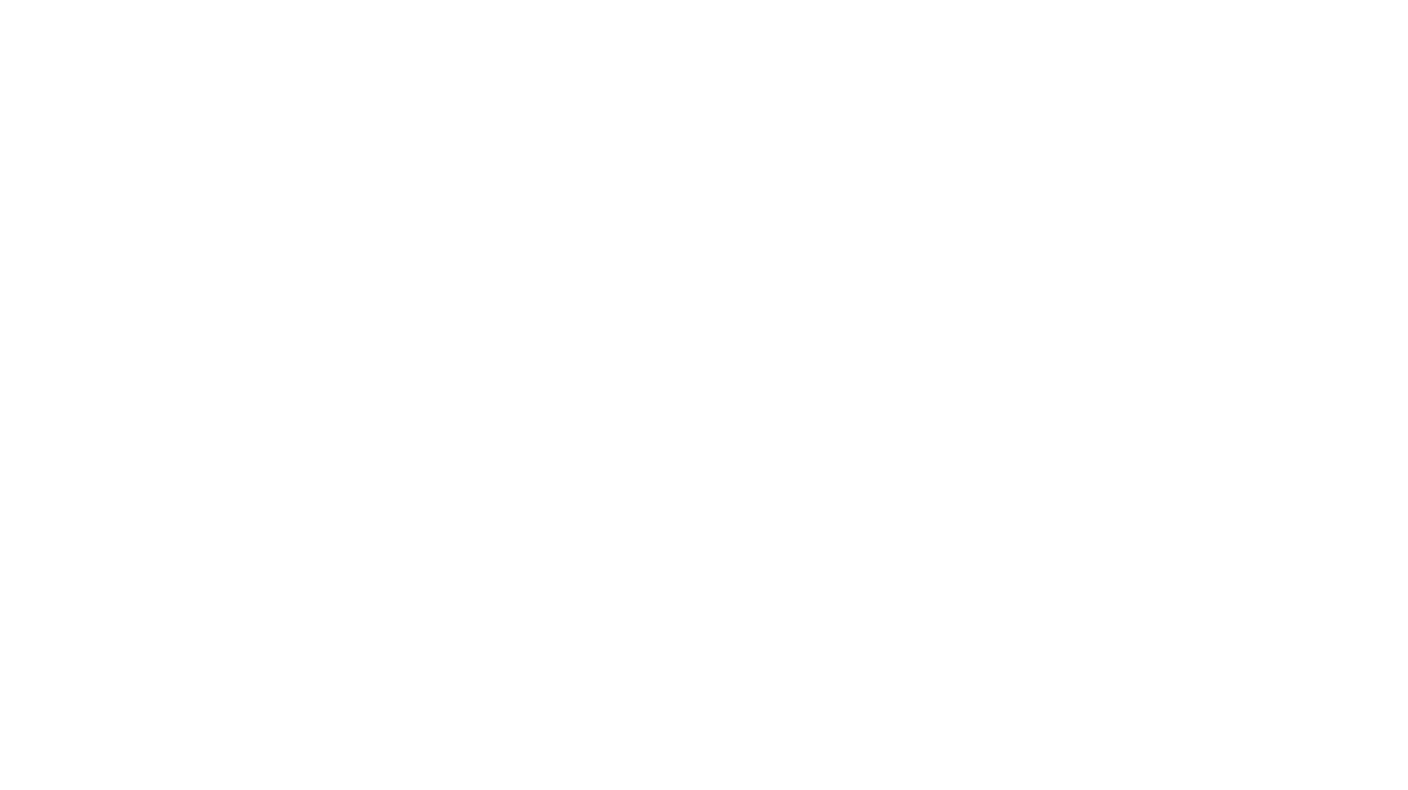
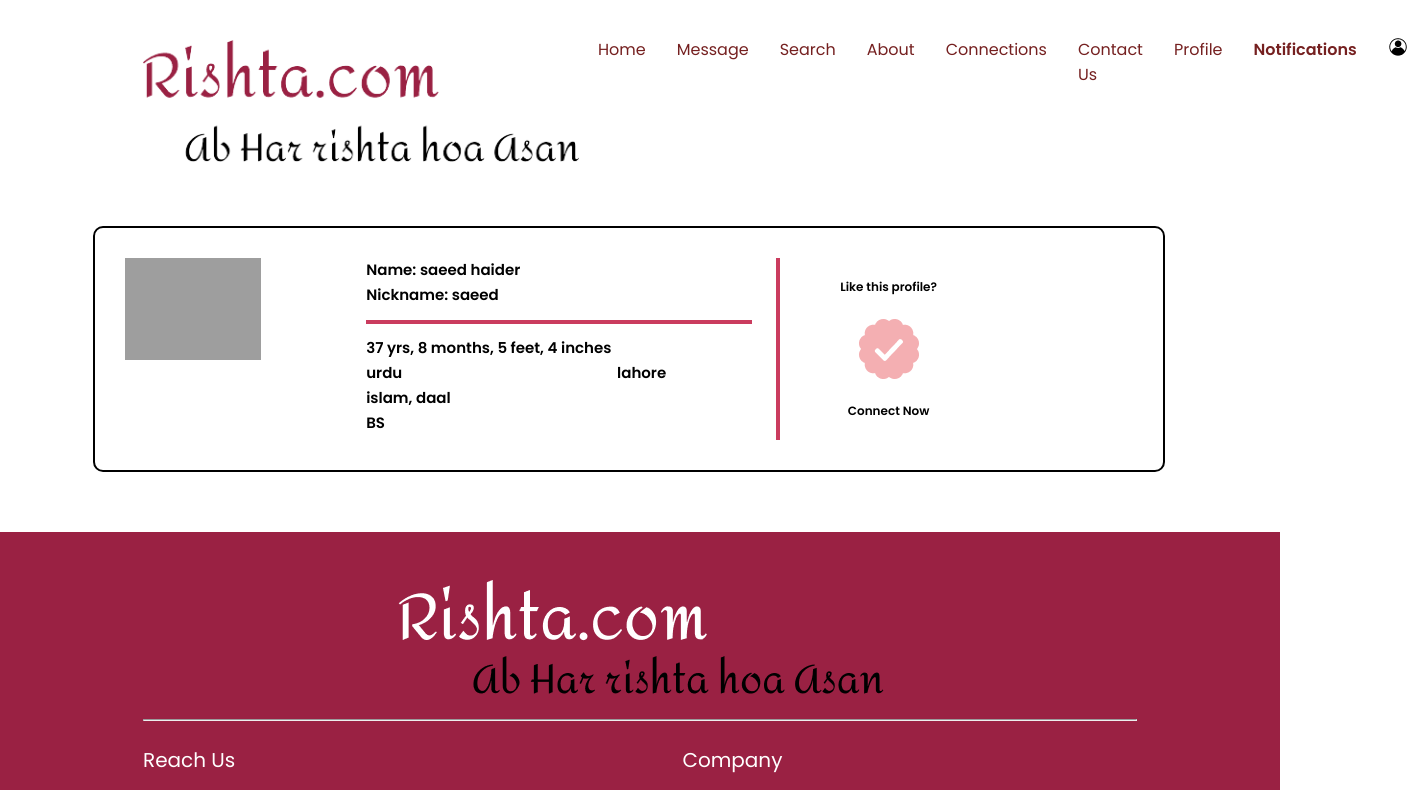
Before and after one commit to AMIRRAZA6606/Rishta-app, a React (Create React App) app: page /friends in a window 1280 px wide. Before the commit this address had no page. Shown: the top 790 px of the page, 1408 px wide, since content can reach past the window. Built offline with nearby package versions, Linux system fonts and the light colour scheme; grey boxes are pictures that could not be loaded; a web font is replaced by a local one.

Commit message:
fix: pagination

```diff
--- a/package.json
+++ b/package.json
@@ -11,6 +11,7 @@
     "react": "^18.3.1",
     "react-dom": "^18.3.1",
     "react-multi-carousel": "^2.8.5",
+    "react-paginate": "^8.2.0",
     "react-router-dom": "^6.23.1",
     "react-scripts": "5.0.1",
     "react-toastify": "^10.0.5",
--- a/public/index.html
+++ b/public/index.html
@@ -24,7 +24,7 @@
       work correctly both with client-side routing and a non-root public URL.
       Learn how to configure a non-root public URL by running `npm run build`.
     -->
-    <title>React App</title>
+    <title>Rishta.com</title>
   </head>
   <body>
     <noscript>You need to enable JavaScript to run this app.</noscript>
--- a/src/App.js
+++ b/src/App.js
@@ -6,6 +6,7 @@
 import Message from "./pages/message-page/Index";
 import About from "./pages/about-page/Index";
 import Profiles from "./pages/profiles-page/Index";
+import Friends from "./pages/friends-page/Index";
 import { AuthProvider } from "./context/AuthContext";
 import PollingComponent from "./context/PollingComponent";
 // import ContactUs from "./pages/contact-us-page/Index"
@@ -24,6 +25,7 @@
           <Route path="/about" element={<About />} />
           <Route path="/profile/:profileId" element={<Profile />} />
           <Route path="/profiles" element={<Profiles />} />
+          <Route path="/friends" element={<Friends />} />
           {/* <Route path="/contact-us" element={<ContactUs />} /> */}
         </Routes>
       </AuthProvider>
--- /dev/null
+++ b/src/pages/friends-page/Friends.jsx
@@ -0,0 +1,102 @@
+import React, { useState, useEffect } from "react";
+import ReactPaginate from "react-paginate";
+import { ToastContainer, toast } from "react-toastify";
+import { useLocation, useNavigate } from "react-router-dom";
+import connectSticker from "../../assets/images/connectSticker.png";
+import "./friends.css";
+import { searchProfiles } from "../../services/profiles";
+
+const FriendsListing = () => {
+  const [friends, setFriends] = useState([
+    {
+      image:
+        "https://encrypted-tbn0.gstatic.com/images?q=tbn:ANd9GcTNt6-6B_ZhqBgGp2OQWeCSzUcq3xyHcvTvwqI6zohzsw&s",
+      firstName: "saeed",
+      lastName: "haider",
+      nickName: "saeed",
+      age: "37.65555",
+      height: {
+        feet: 5,
+        inches: 4,
+      },
+      tongue: "urdu",
+      address: "lahore",
+      religion: "islam",
+      cast: "daal",
+      education: "BS",
+      _id: "123",
+    },
+  ]);
+  const navigate = useNavigate();
+
+  const handleClick = (profileId) => {
+    navigate(`/profile/${profileId}`);
+  };
+
+  const convertAgeToYearsAndMonths = (age) => {
+    const roundedAge = Math.round(age * 100) / 100;
+    const years = Math.floor(roundedAge);
+    const months = Math.round((roundedAge - years) * 12);
+    return `${years} yrs, ${months} months`;
+  };
+
+  return (
+    <>
+      <div className="connection-main-con">
+        <div className="connection-list-con">
+          {friends?.map((friend, index) => {
+            return (
+              <div key={index} className="connection-con">
+                <div className="connection-img">
+                  <img src={friend.image} alt="" />
+                </div>
+                <div className="connection-info">
+                  <p>Name: {`${friend?.firstName} ${friend?.lastName}`}</p>
+                  <p>Nickname: {`${friend?.nickName}`}</p>
+                  <div className="lastseen-con">
+                    {/* <p>Online {connection.lastSeen} ago</p> */}
+                    {/* <p>You & Her</p> */}
+                  </div>
+                  <div className="border-1"></div>
+                  <div className="desc-con-wrapper">
+                    <div className="info-con">
+                      <p>
+                        {convertAgeToYearsAndMonths(friend.age)},{" "}
+                        {`${friend.height.feet} feet, ${friend.height.inches} inches`}
+                      </p>
+                      {/* <p>{connection.marriedStatus}</p> */}
+                    </div>
+                    <div className="info-con">
+                      <p>{friend.tongue}</p>
+                      <p>{friend.address}</p>
+                    </div>
+                    <div className="info-con">
+                      <p>
+                        {friend.religion}, {friend.cast}
+                      </p>
+                      {/* <p>{connection.occupation}</p> */}
+                    </div>
+                    <p>{friend.education ? friend.education : ""}</p>
+                  </div>
+                  <div className="desc-con">
+                    {/* <p>{connection.desc}</p> */}
+                  </div>
+                </div>
+                <div className="connection-status-con">
+                  <p onClick={() => handleClick(friend._id)}>
+                    Like this profile?
+                  </p>
+                  <img src={connectSticker} alt="" />
+                  <p onClick={() => handleClick(friend._id)}>Connect Now</p>
+                </div>
+              </div>
+            );
+          })}
+        </div>
+      </div>
+      <ToastContainer />
+    </>
+  );
+};
+
+export default FriendsListing;
--- /dev/null
+++ b/src/pages/friends-page/Index.jsx
@@ -0,0 +1,14 @@
+import React from "react";
+import Layout from "../Layout";
+import "./friends.css";
+import FriendsListing from "./Friends";
+
+const Index = () => {
+  return (
+    <Layout isHeader={true} isFooter={true}>
+      <FriendsListing />
+    </Layout>
+  );
+};
+
+export default Index;
--- /dev/null
+++ b/src/pages/friends-page/friends.css
@@ -0,0 +1,120 @@
+@import url("https://fonts.googleapis.com/css2?family=Poppins:ital,wght@0,100;0,200;0,300;0,400;0,500;0,600;0,700;0,800;0,900;1,100;1,200;1,300;1,400;1,500;1,600;1,700;1,800;1,900&display=swap");
+
+.connection-main-con {
+  font-family: "Poppins", sans-serif !important;
+  font-style: normal !important;
+}
+
+.connection-main-con {
+  display: flex;
+  flex-direction: column;
+  justify-content: center;
+  align-items: center;
+  width: 100%;
+  padding-left: 93px;
+  padding-right: 115px;
+  padding-top: 40px;
+  padding-bottom: 60px;
+}
+.connection-list-con {
+  display: flex;
+  flex-direction: column;
+  justify-content: center;
+  align-items: center;
+  gap: 17px;
+  width: 100%;
+}
+.connection-status-con p {
+  cursor: pointer; /* Change cursor to hand shape */
+}
+.connection-con {
+  padding: 30px;
+  border: 2px solid black;
+  border-radius: 10px;
+  width: 100%;
+  display: flex;
+}
+.connection-con .connection-img {
+  width: 15%;
+}
+.connection-img img {
+  width: 90%;
+  /* height: 100%; */
+  object-fit: cover;
+}
+
+.connection-con .connection-info {
+  display: flex;
+  flex-direction: column;
+  gap: 2px;
+  width: 50%;
+  padding-left: 90px;
+  font-size: 15px;
+  font-weight: 600;
+  padding-right: 24px;
+  border-right: 4px solid #ca3c5e;
+}
+
+.connection-info .lastseen-con {
+  display: flex;
+  gap: 32px;
+}
+.connection-info .border-1 {
+  width: 100%;
+  height: 4px;
+  background: #ca3c5e;
+  margin-block: 10px;
+}
+.desc-con-wrapper {
+  display: flex;
+  flex-direction: column;
+  gap: 2px;
+  max-width: 300px;
+}
+
+.connection-info .info-con {
+  display: flex;
+  width: 100%;
+  justify-content: space-between;
+  /* gap: 20px; */
+}
+.connection-info .desc-con {
+  padding-top: 4px;
+  width: 70%;
+}
+.connection-main-con .connection-status-con {
+  display: flex;
+  justify-content: center;
+  align-items: center;
+  flex-direction: column;
+  padding-left: 60px;
+  font-size: 12px;
+  font-weight: 600;
+  gap: 23px;
+}
+.connection-status-con img {
+  width: 60px;
+}
+
+.pagination {
+  display: flex;
+  gap: 24px;
+  width: 100%;
+  justify-content: center;
+  align-items: center;
+}
+.pagination div {
+  padding: 17px 36px;
+  height: 70px;
+  background: #d9d9d9;
+  display: flex;
+  justify-content: center;
+  align-items: center;
+  font-size: 24px;
+  font-weight: 600;
+  color: black;
+  cursor: pointer;
+}
+.pagination .active {
+  background: #a4a4a4;
+}
--- a/src/pages/home-page/Home.jsx
+++ b/src/pages/home-page/Home.jsx
@@ -175,21 +175,25 @@
           cast: selectedCast,
           sect: selectedSect,
           height: selectedHeight,
+          page:1,
+          pageSize: 1
         };
-        const response = await searchProfiles(data);
-        if (!response?.data?.data?.length) {
-          toast.info("No matching records found, try different filters");
-        } else {
-          // Filter out profiles that user does not se his own profile
-          const profiles = response?.data?.data;
-          navigate("/profiles", {
-            state: {
-              profiles: profiles.filter(
-                (profile) => profile._id !== localStorage.getItem("userId")
-              ),
-            },
-          });
-        }
+        localStorage.setItem('filters', JSON.stringify(data))
+        navigate("/profiles")
+        // const response = await searchProfiles(data);
+        // if (!response?.data?.data?.length) {
+        //   toast.info("No matching records found, try different filters");
+        // } else {
+        //   // Filter out profiles that user does not se his own profile
+        //   const profiles = response?.data?.data;
+        //   navigate("/profiles", {
+        //     state: {
+        //       profiles: profiles.filter(
+        //         (profile) => profile._id !== localStorage.getItem("userId")
+        //       ),
+        //     },
+        //   });
+        // }
       } catch (error) {
         toast.error(error?.response?.data?.message);
       }
--- /dev/null
+++ b/src/pages/profiles-page/paginate.css
@@ -0,0 +1,29 @@
+.pagination {
+    display: flex;
+    justify-content: center;
+    list-style: none;
+    padding: 0;
+    margin-bottom: 10px;
+}
+
+.page-item {
+    margin: 0 5px;
+}
+
+.page-link {
+    padding: 8px 16px;
+    border: 1px solid #ddd;
+    color: #9A2143;
+    cursor: pointer;
+    text-decoration: none;
+}
+
+.page-link:hover {
+    background-color: #f0f0f0;
+}
+
+.active .page-link {
+    background-color: #9A2143;
+    color: white;
+    border-color: #9A2143;
+}
```
Also changed, not shown: src/pages/profiles-page/Profiles.jsx (+68 -12 lines), 1 other file (tests, documents, lock files or other folders).
